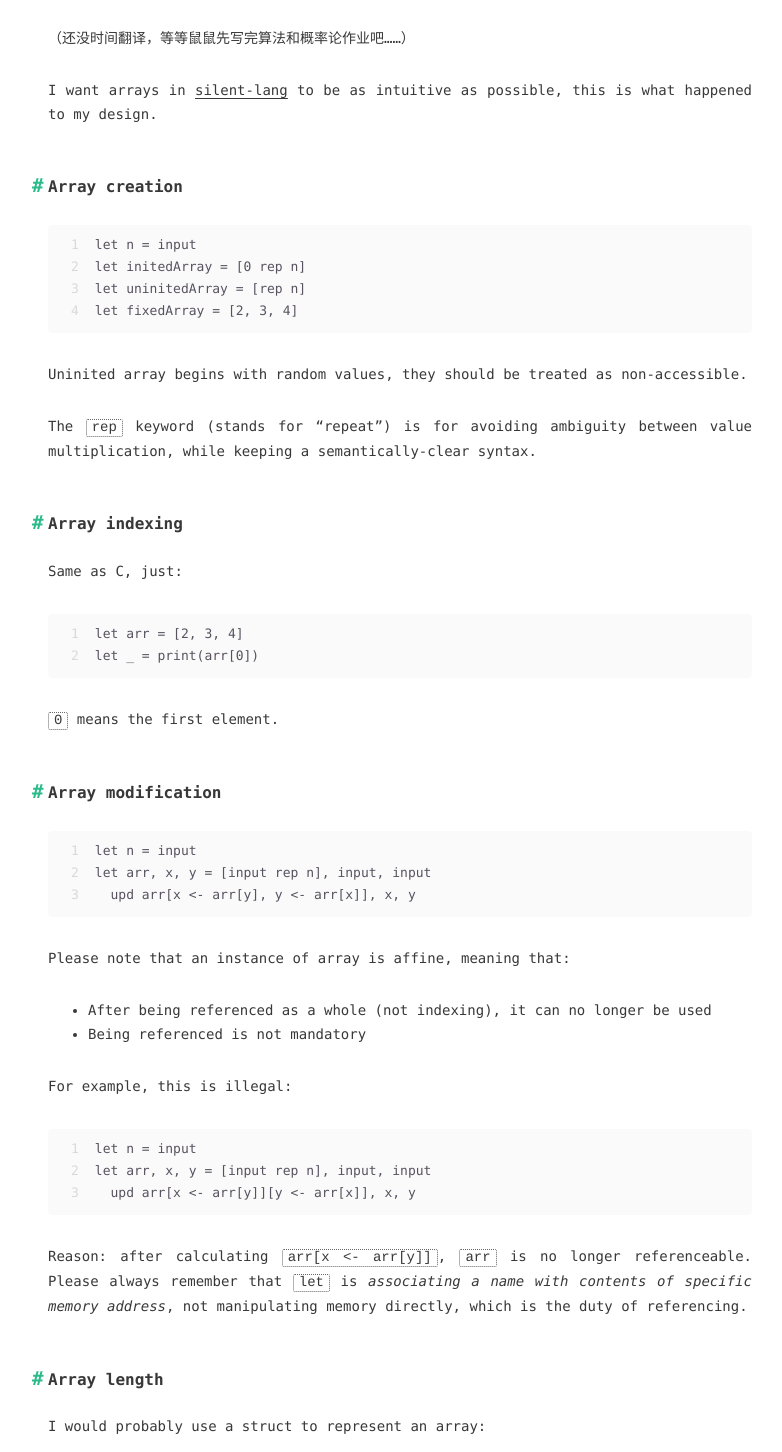
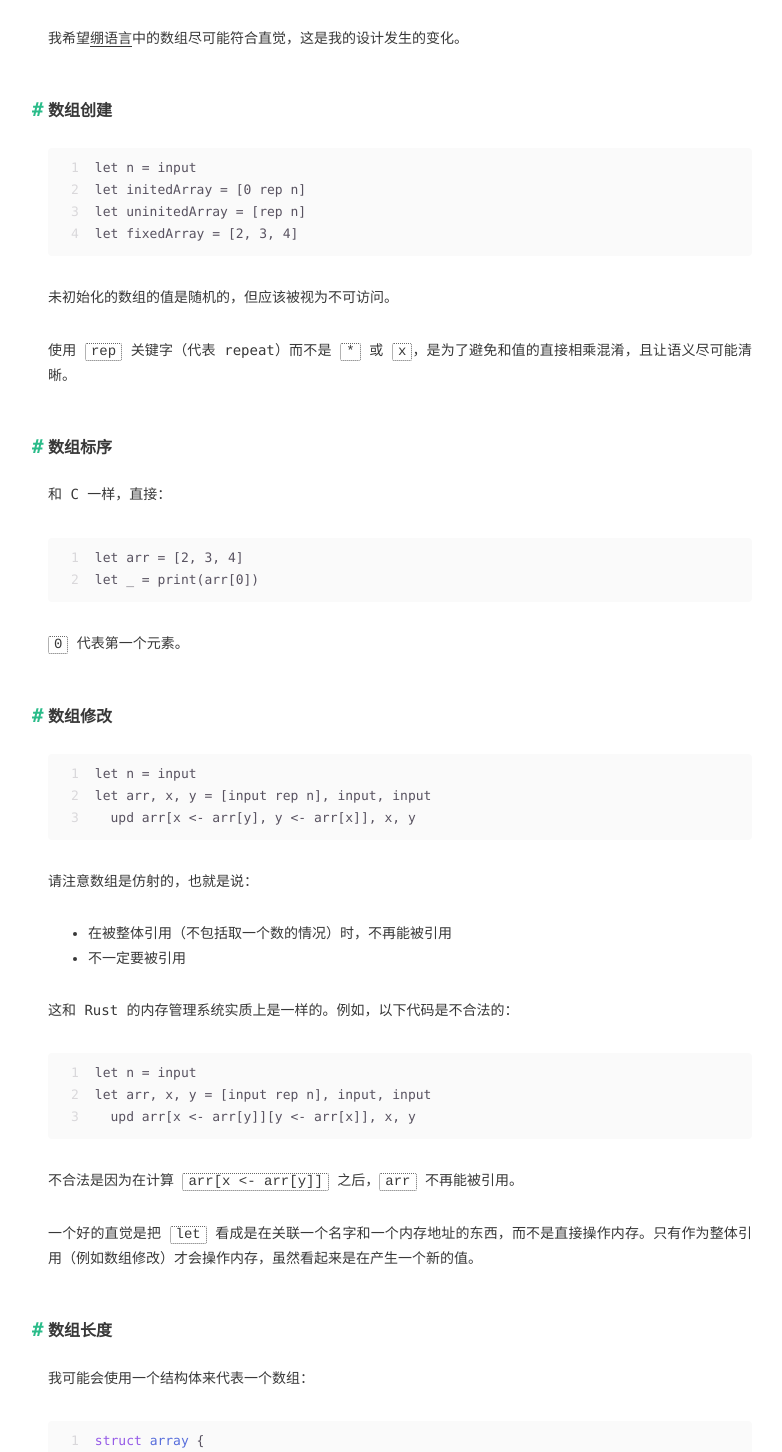
Before and after one commit to 5eqn/my-cn-blog-deployed, a plain HTML site: page 2023/09/15/silent-array/index.html in a window 1280 px wide. Shown: the part 120-1572 px from the top of the page, without its empty margins (240-1022 px from the left). Drawn offline with nearby package versions, Linux system fonts and the light colour scheme; some packages are replaced by stand-ins of ours; a script that the page names is missing; a web font is replaced by a local one.

Commit message:
Site updated: 2023-09-18 14:38:34

```diff
--- a/2023/09/15/silent-array/index.html
+++ b/2023/09/15/silent-array/index.html
@@ -6,15 +6,15 @@
     <meta http-equiv="X-UA-Compatible" content="IE=edge">
     <meta name="HandheldFriendly" content="True">
     <meta name="viewport" content="width=device-width, initial-scale=1, maximum-scale=5" />
-    <meta name="description" content="（还没时间翻译，等等鼠鼠先写完算法和概率论作业吧……） I want arrays in silent-lang to be as intuitive as possible, this is what happened to my design. Array creation1234let n &#x3D; inputlet initedArray &#x3D; [0 rep n]let uninitedArray">
+    <meta name="description" content="我希望绷语言中的数组尽可能符合直觉，这是我的设计发生的变化。 数组创建1234let n &#x3D; inputlet initedArray &#x3D; [0 rep n]let uninitedArray &#x3D; [rep n]let fixedArray &#x3D; [2, 3, 4]  未初始化的数组的值是随机的，但应该被视为不可访问。 使用 rep 关键字（代表 repeat）而不是 * 或 x，是为了避免和值的直">
 <meta property="og:type" content="article">
 <meta property="og:title" content="绷语言 | 数组设计">
 <meta property="og:url" content="https://blog.5eqn.top/2023/09/15/silent-array/index.html">
 <meta property="og:site_name" content="5eqn 的博客">
-<meta property="og:description" content="（还没时间翻译，等等鼠鼠先写完算法和概率论作业吧……） I want arrays in silent-lang to be as intuitive as possible, this is what happened to my design. Array creation1234let n &#x3D; inputlet initedArray &#x3D; [0 rep n]let uninitedArray">
+<meta property="og:description" content="我希望绷语言中的数组尽可能符合直觉，这是我的设计发生的变化。 数组创建1234let n &#x3D; inputlet initedArray &#x3D; [0 rep n]let uninitedArray &#x3D; [rep n]let fixedArray &#x3D; [2, 3, 4]  未初始化的数组的值是随机的，但应该被视为不可访问。 使用 rep 关键字（代表 repeat）而不是 * 或 x，是为了避免和值的直">
 <meta property="og:locale" content="zh_CN">
 <meta property="article:published_time" content="2023-09-15T14:54:44.000Z">
-<meta property="article:modified_time" content="2023-09-18T02:13:11.379Z">
+<meta property="article:modified_time" content="2023-09-18T06:38:29.482Z">
 <meta property="article:author" content="5eqn">
 <meta property="article:tag" content="PL">
 <meta property="article:tag" content="绷语言">
@@ -132,7 +132,7 @@
 
 
       <div id="toc">
-        <ol class="toc"><li class="toc-item toc-level-2"><a class="toc-link" href="#Array-creation"><span class="toc-number">1.</span> <span class="toc-text">Array creation</span></a></li><li class="toc-item toc-level-2"><a class="toc-link" href="#Array-indexing"><span class="toc-number">2.</span> <span class="toc-text">Array indexing</span></a></li><li class="toc-item toc-level-2"><a class="toc-link" href="#Array-modification"><span class="toc-number">3.</span> <span class="toc-text">Array modification</span></a></li><li class="toc-item toc-level-2"><a class="toc-link" href="#Array-length"><span class="toc-number">4.</span> <span class="toc-text">Array length</span></a></li><li class="toc-item toc-level-2"><a class="toc-link" href="#Array-typing"><span class="toc-number">5.</span> <span class="toc-text">Array typing</span></a></li><li class="toc-item toc-level-2"><a class="toc-link" href="#Not-supported"><span class="toc-number">6.</span> <span class="toc-text">Not supported</span></a><ol class="toc-child"><li class="toc-item toc-level-3"><a class="toc-link" href="#Array-slicing"><span class="toc-number">6.1.</span> <span class="toc-text">Array slicing</span></a></li><li class="toc-item toc-level-3"><a class="toc-link" href="#Dynamic-lengthed-Array"><span class="toc-number">6.2.</span> <span class="toc-text">Dynamic-lengthed Array</span></a></li></ol></li></ol>
+        <ol class="toc"><li class="toc-item toc-level-2"><a class="toc-link" href="#%E6%95%B0%E7%BB%84%E5%88%9B%E5%BB%BA"><span class="toc-number">1.</span> <span class="toc-text">数组创建</span></a></li><li class="toc-item toc-level-2"><a class="toc-link" href="#%E6%95%B0%E7%BB%84%E6%A0%87%E5%BA%8F"><span class="toc-number">2.</span> <span class="toc-text">数组标序</span></a></li><li class="toc-item toc-level-2"><a class="toc-link" href="#%E6%95%B0%E7%BB%84%E4%BF%AE%E6%94%B9"><span class="toc-number">3.</span> <span class="toc-text">数组修改</span></a></li><li class="toc-item toc-level-2"><a class="toc-link" href="#%E6%95%B0%E7%BB%84%E9%95%BF%E5%BA%A6"><span class="toc-number">4.</span> <span class="toc-text">数组长度</span></a></li><li class="toc-item toc-level-2"><a class="toc-link" href="#%E6%95%B0%E7%BB%84%E7%B1%BB%E5%9E%8B"><span class="toc-number">5.</span> <span class="toc-text">数组类型</span></a></li><li class="toc-item toc-level-2"><a class="toc-link" href="#%E4%B8%8D%E6%94%AF%E6%8C%81%E7%9A%84%E7%89%B9%E6%80%A7"><span class="toc-number">6.</span> <span class="toc-text">不支持的特性</span></a><ol class="toc-child"><li class="toc-item toc-level-3"><a class="toc-link" href="#%E6%95%B0%E7%BB%84%E5%90%88%E5%B9%B6"><span class="toc-number">6.1.</span> <span class="toc-text">数组合并</span></a></li><li class="toc-item toc-level-3"><a class="toc-link" href="#%E4%B8%8D%E5%AE%9A%E9%95%BF%E6%95%B0%E7%BB%84"><span class="toc-number">6.2.</span> <span class="toc-text">不定长数组</span></a></li></ol></li></ol>
       </div>
 
   </span>
@@ -177,40 +177,40 @@
 
 
   <div class="content e-content" itemprop="articleBody">
-    <p>（还没时间翻译，等等鼠鼠先写完算法和概率论作业吧……）</p>
-<p>I want arrays in <a target="_blank" rel="noopener" href="https://github.com/5eqn/silent-lang">silent-lang</a> to be as intuitive as possible, this is what happened to my design.</p>
-<h2 id="Array-creation"><a href="#Array-creation" class="headerlink" title="Array creation"></a>Array creation</h2><figure class="highlight plaintext"><table><tr><td class="gutter"><pre><span class="line">1</span><br><span class="line">2</span><br><span class="line">3</span><br><span class="line">4</span><br></pre></td><td class="code"><pre><span class="line">let n = input</span><br><span class="line">let initedArray = [0 rep n]</span><br><span class="line">let uninitedArray = [rep n]</span><br><span class="line">let fixedArray = [2, 3, 4]</span><br></pre></td></tr></table></figure>
+    <p>我希望<a target="_blank" rel="noopener" href="https://github.com/5eqn/silent-lang">绷语言</a>中的数组尽可能符合直觉，这是我的设计发生的变化。</p>
+<h2 id="数组创建"><a href="#数组创建" class="headerlink" title="数组创建"></a>数组创建</h2><figure class="highlight plaintext"><table><tr><td class="gutter"><pre><span class="line">1</span><br><span class="line">2</span><br><span class="line">3</span><br><span class="line">4</span><br></pre></td><td class="code"><pre><span class="line">let n = input</span><br><span class="line">let initedArray = [0 rep n]</span><br><span class="line">let uninitedArray = [rep n]</span><br><span class="line">let fixedArray = [2, 3, 4]</span><br></pre></td></tr></table></figure>
 
-<p>Uninited array begins with random values, they should be treated as non-accessible.</p>
-<p>The <code>rep</code> keyword (stands for “repeat”) is for avoiding ambiguity between value multiplication, while keeping a semantically-clear syntax.</p>
-<h2 id="Array-indexing"><a href="#Array-indexing" class="headerlink" title="Array indexing"></a>Array indexing</h2><p>Same as C, just:</p>
+<p>未初始化的数组的值是随机的，但应该被视为不可访问。</p>
+<p>使用 <code>rep</code> 关键字（代表 repeat）而不是 <code>*</code> 或 <code>x</code>，是为了避免和值的直接相乘混淆，且让语义尽可能清晰。</p>
+<h2 id="数组标序"><a href="#数组标序" class="headerlink" title="数组标序"></a>数组标序</h2><p>和 C 一样，直接：</p>
 <figure class="highlight plaintext"><table><tr><td class="gutter"><pre><span class="line">1</span><br><span class="line">2</span><br></pre></td><td class="code"><pre><span class="line">let arr = [2, 3, 4]</span><br><span class="line">let _ = print(arr[0])</span><br></pre></td></tr></table></figure>
 
-<p><code>0</code> means the first element.</p>
-<h2 id="Array-modification"><a href="#Array-modification" class="headerlink" title="Array modification"></a>Array modification</h2><figure class="highlight plaintext"><table><tr><td class="gutter"><pre><span class="line">1</span><br><span class="line">2</span><br><span class="line">3</span><br></pre></td><td class="code"><pre><span class="line">let n = input</span><br><span class="line">let arr, x, y = [input rep n], input, input</span><br><span class="line">  upd arr[x &lt;- arr[y], y &lt;- arr[x]], x, y</span><br></pre></td></tr></table></figure>
+<p><code>0</code> 代表第一个元素。</p>
+<h2 id="数组修改"><a href="#数组修改" class="headerlink" title="数组修改"></a>数组修改</h2><figure class="highlight plaintext"><table><tr><td class="gutter"><pre><span class="line">1</span><br><span class="line">2</span><br><span class="line">3</span><br></pre></td><td class="code"><pre><span class="line">let n = input</span><br><span class="line">let arr, x, y = [input rep n], input, input</span><br><span class="line">  upd arr[x &lt;- arr[y], y &lt;- arr[x]], x, y</span><br></pre></td></tr></table></figure>
 
-<p>Please note that an instance of array is affine, meaning that:</p>
+<p>请注意数组是仿射的，也就是说：</p>
 <ul>
-<li>After being referenced as a whole (not indexing), it can no longer be used</li>
-<li>Being referenced is not mandatory</li>
+<li>在被整体引用（不包括取一个数的情况）时，不再能被引用</li>
+<li>不一定要被引用</li>
 </ul>
-<p>For example, this is illegal:</p>
+<p>这和 Rust 的内存管理系统实质上是一样的。例如，以下代码是不合法的：</p>
 <figure class="highlight plaintext"><table><tr><td class="gutter"><pre><span class="line">1</span><br><span class="line">2</span><br><span class="line">3</span><br></pre></td><td class="code"><pre><span class="line">let n = input</span><br><span class="line">let arr, x, y = [input rep n], input, input</span><br><span class="line">  upd arr[x &lt;- arr[y]][y &lt;- arr[x]], x, y</span><br></pre></td></tr></table></figure>
 
-<p>Reason: after calculating <code>arr[x &lt;- arr[y]]</code>, <code>arr</code> is no longer referenceable. Please always remember that <code>let</code> is <em>associating a name with contents of specific memory address</em>, not manipulating memory directly, which is the duty of referencing.</p>
-<h2 id="Array-length"><a href="#Array-length" class="headerlink" title="Array length"></a>Array length</h2><p>I would probably use a struct to represent an array:</p>
+<p>不合法是因为在计算 <code>arr[x &lt;- arr[y]]</code> 之后，<code>arr</code> 不再能被引用。</p>
+<p>一个好的直觉是把 <code>let</code> 看成是在关联一个名字和一个内存地址的东西，而不是直接操作内存。只有作为整体引用（例如数组修改）才会操作内存，虽然看起来是在产生一个新的值。</p>
+<h2 id="数组长度"><a href="#数组长度" class="headerlink" title="数组长度"></a>数组长度</h2><p>我可能会使用一个结构体来代表一个数组：</p>
 <figure class="highlight c"><table><tr><td class="gutter"><pre><span class="line">1</span><br><span class="line">2</span><br><span class="line">3</span><br><span class="line">4</span><br></pre></td><td class="code"><pre><span class="line"><span class="class"><span class="keyword">struct</span> <span class="title">array</span> &#123;</span></span><br><span class="line">  <span class="type">int</span> length;</span><br><span class="line">  <span class="type">int</span> *ptr;</span><br><span class="line">&#125;</span><br></pre></td></tr></table></figure>
 
-<p>This way, you can refer to the length (capacity) of an array with:</p>
+<p>有了这样的结构体，你可以这样获取一个数组的长度（容量）：</p>
 <figure class="highlight plaintext"><table><tr><td class="gutter"><pre><span class="line">1</span><br><span class="line">2</span><br></pre></td><td class="code"><pre><span class="line">let arr = [1, 2, 3]</span><br><span class="line">let _ = print(len(arr)) // 3</span><br></pre></td></tr></table></figure>
 
-<p>Just like Golang.</p>
-<h2 id="Array-typing"><a href="#Array-typing" class="headerlink" title="Array typing"></a>Array typing</h2><p>I’d like to add dependently-typed arrays afterwards, but for now I’ll just make a simple one:</p>
+<p>就像 Go 语言一样。</p>
+<h2 id="数组类型"><a href="#数组类型" class="headerlink" title="数组类型"></a>数组类型</h2><p>我后面想加入依值类型，但现在我只想写简单的版本：</p>
 <figure class="highlight plaintext"><table><tr><td class="gutter"><pre><span class="line">1</span><br><span class="line">2</span><br></pre></td><td class="code"><pre><span class="line">let f = (1 arr: int[]) =&gt; arr[0 &lt;- 5]</span><br><span class="line">let _ = print(f([2, 3, 4])[0]) // 5</span><br></pre></td></tr></table></figure>
 
-<p>Just like C.</p>
-<h2 id="Not-supported"><a href="#Not-supported" class="headerlink" title="Not supported"></a>Not supported</h2><h3 id="Array-slicing"><a href="#Array-slicing" class="headerlink" title="Array slicing"></a>Array slicing</h3><p>Slicing might seem convenient, but it coexists with concatenation, which violates the philosophy of silent-lang: view mutations as <em>silent</em> functions from state to state, not how to dynamically construct the result. It also introduces great challenge when linear-checking.</p>
-<h3 id="Dynamic-lengthed-Array"><a href="#Dynamic-lengthed-Array" class="headerlink" title="Dynamic-lengthed Array"></a>Dynamic-lengthed Array</h3><p>Once finishing structs in silent-lang, dynamic-lengthed array can be implemented <em>inside</em> silent-lang. I want the core language to contain as few features as possible.</p>
+<p>就像 C 语言一样。</p>
+<h2 id="不支持的特性"><a href="#不支持的特性" class="headerlink" title="不支持的特性"></a>不支持的特性</h2><h3 id="数组合并"><a href="#数组合并" class="headerlink" title="数组合并"></a>数组合并</h3><p>数组合并是一个构造方式，但在绷语言的设计哲学中，我们希望任何对数组发生的变化只是从上一状态而来。</p>
+<h3 id="不定长数组"><a href="#不定长数组" class="headerlink" title="不定长数组"></a>不定长数组</h3><p>不定长数组可以通过定长数组直接实现，没必要作为核心语言特性。</p>
 
   </div>
 </article>
@@ -242,7 +242,7 @@
 
 
       <div id="toc-footer" style="display: none">
-        <ol class="toc"><li class="toc-item toc-level-2"><a class="toc-link" href="#Array-creation"><span class="toc-number">1.</span> <span class="toc-text">Array creation</span></a></li><li class="toc-item toc-level-2"><a class="toc-link" href="#Array-indexing"><span class="toc-number">2.</span> <span class="toc-text">Array indexing</span></a></li><li class="toc-item toc-level-2"><a class="toc-link" href="#Array-modification"><span class="toc-number">3.</span> <span class="toc-text">Array modification</span></a></li><li class="toc-item toc-level-2"><a class="toc-link" href="#Array-length"><span class="toc-number">4.</span> <span class="toc-text">Array length</span></a></li><li class="toc-item toc-level-2"><a class="toc-link" href="#Array-typing"><span class="toc-number">5.</span> <span class="toc-text">Array typing</span></a></li><li class="toc-item toc-level-2"><a class="toc-link" href="#Not-supported"><span class="toc-number">6.</span> <span class="toc-text">Not supported</span></a><ol class="toc-child"><li class="toc-item toc-level-3"><a class="toc-link" href="#Array-slicing"><span class="toc-number">6.1.</span> <span class="toc-text">Array slicing</span></a></li><li class="toc-item toc-level-3"><a class="toc-link" href="#Dynamic-lengthed-Array"><span class="toc-number">6.2.</span> <span class="toc-text">Dynamic-lengthed Array</span></a></li></ol></li></ol>
+        <ol class="toc"><li class="toc-item toc-level-2"><a class="toc-link" href="#%E6%95%B0%E7%BB%84%E5%88%9B%E5%BB%BA"><span class="toc-number">1.</span> <span class="toc-text">数组创建</span></a></li><li class="toc-item toc-level-2"><a class="toc-link" href="#%E6%95%B0%E7%BB%84%E6%A0%87%E5%BA%8F"><span class="toc-number">2.</span> <span class="toc-text">数组标序</span></a></li><li class="toc-item toc-level-2"><a class="toc-link" href="#%E6%95%B0%E7%BB%84%E4%BF%AE%E6%94%B9"><span class="toc-number">3.</span> <span class="toc-text">数组修改</span></a></li><li class="toc-item toc-level-2"><a class="toc-link" href="#%E6%95%B0%E7%BB%84%E9%95%BF%E5%BA%A6"><span class="toc-number">4.</span> <span class="toc-text">数组长度</span></a></li><li class="toc-item toc-level-2"><a class="toc-link" href="#%E6%95%B0%E7%BB%84%E7%B1%BB%E5%9E%8B"><span class="toc-number">5.</span> <span class="toc-text">数组类型</span></a></li><li class="toc-item toc-level-2"><a class="toc-link" href="#%E4%B8%8D%E6%94%AF%E6%8C%81%E7%9A%84%E7%89%B9%E6%80%A7"><span class="toc-number">6.</span> <span class="toc-text">不支持的特性</span></a><ol class="toc-child"><li class="toc-item toc-level-3"><a class="toc-link" href="#%E6%95%B0%E7%BB%84%E5%90%88%E5%B9%B6"><span class="toc-number">6.1.</span> <span class="toc-text">数组合并</span></a></li><li class="toc-item toc-level-3"><a class="toc-link" href="#%E4%B8%8D%E5%AE%9A%E9%95%BF%E6%95%B0%E7%BB%84"><span class="toc-number">6.2.</span> <span class="toc-text">不定长数组</span></a></li></ol></li></ol>
       </div>
 
 
```
